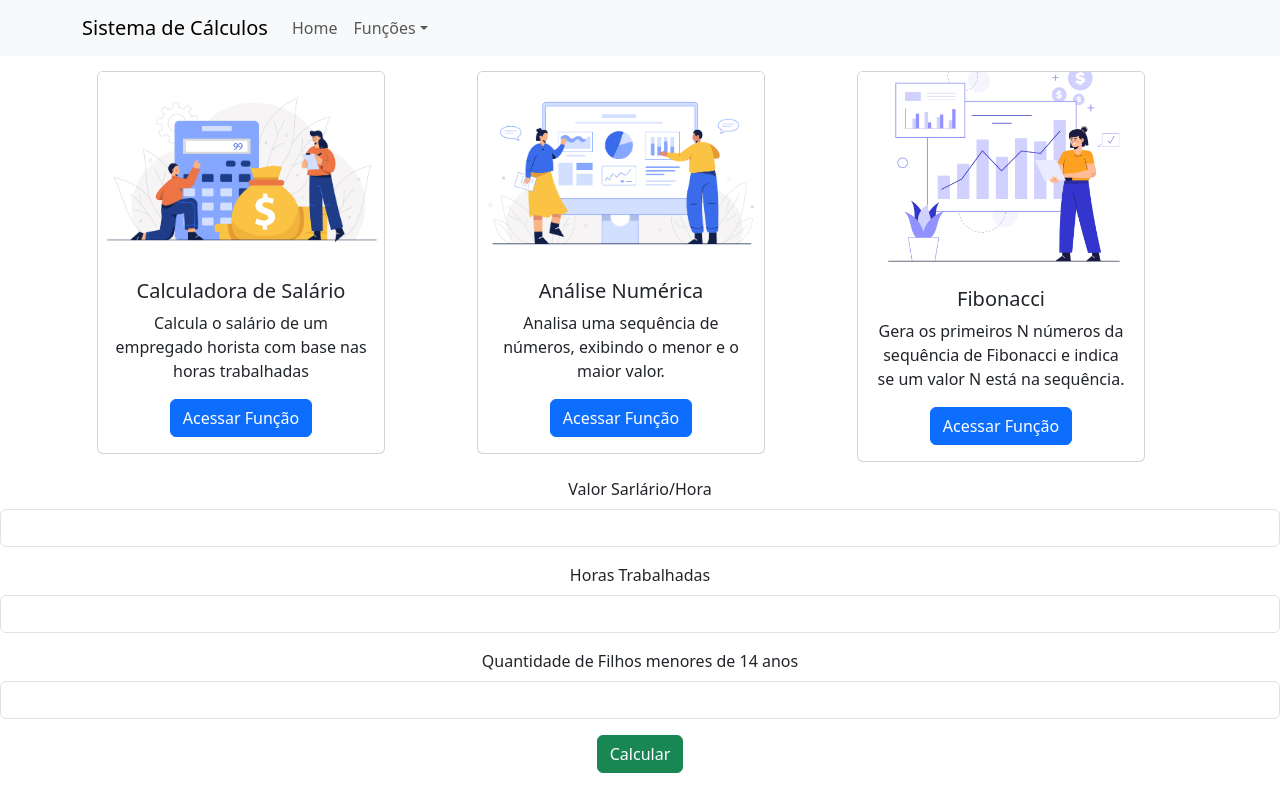
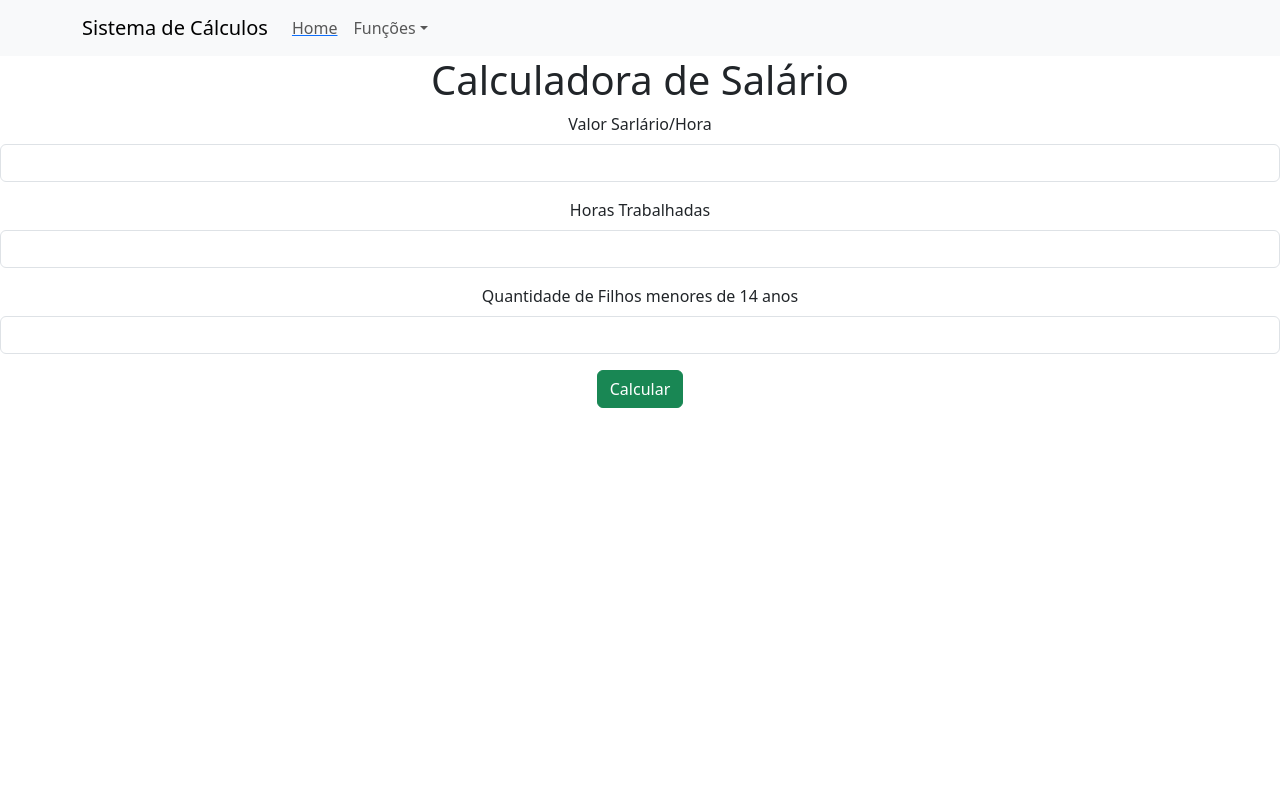
Before and after one commit to JVictor1012/SistemaCalculos, a React (Create React App) app: page /calculadora in a window 1280 px wide. Built offline with nearby package versions, Linux system fonts and the light colour scheme.

Commit message:
adicionando rotas

```diff
--- a/package.json
+++ b/package.json
@@ -10,6 +10,7 @@
     "react": "^18.2.0",
     "react-bootstrap": "^2.10.2",
     "react-dom": "^18.2.0",
+    "react-router-dom": "^6.22.3",
     "react-scripts": "5.0.1",
     "web-vitals": "^2.1.4"
   },
--- a/src/App.css
+++ b/src/App.css
@@ -38,3 +38,7 @@
 }
 
 /*NavBar*/
+
+Nav.Link {
+  text-decoration: none;
+}
--- a/src/App.js
+++ b/src/App.js
@@ -1,4 +1,6 @@
 import './App.css';
+
+import { BrowserRouter as Router, Routes, Route } from "react-router-dom";
 
 import NavBar from './components/NavBar';
 import Cards from './components/Cards';
@@ -7,11 +9,13 @@ import Calculadora from './components/Calculadora';
 function App() {
   return (
     <div className="App">
-
-      <NavBar/>
-      <Cards/>
-      <Calculadora/>
-
+      <Router>
+        <NavBar/>
+        <Routes>
+          <Route path="/" element={<Cards />} />
+          <Route path="/calculadora" element={<Calculadora />} />
+        </Routes>
+      </Router>
     </div>
   );
 }
--- a/src/components/Calculadora.jsx
+++ b/src/components/Calculadora.jsx
@@ -36,6 +36,7 @@ export const Calculadora = () =>{
 
     return(
         <>
+        <h1>Calculadora de Salário</h1>
         <Form onSubmit={handleSubmit}>
             <Form.Group className="mb-3" controlId="formGroupSalario">
                 <Form.Label>Valor Sarlário/Hora</Form.Label>
--- a/src/components/Cards.jsx
+++ b/src/components/Cards.jsx
@@ -4,6 +4,8 @@ import Card from 'react-bootstrap/Card';
 import calculadora from "../assets/calculadora.jpg"
 import analise from "../assets/analise.jpg"
 import fibonacci from "../assets/fibonacci.jpg"
+
+import { Link } from 'react-router-dom';
 
 
 export const Cards = () =>{
@@ -20,7 +22,9 @@ export const Cards = () =>{
                                 <Card.Text>
                                     Calcula o salário de um empregado horista com base nas horas trabalhadas
                                 </Card.Text>
+                                <Link to='/calculadora'>
                                 <Button variant="primary">Acessar Função</Button>
+                                </Link>
                             </Card.Body>
                         </Card>
                     </div>
--- a/src/components/NavBar.jsx
+++ b/src/components/NavBar.jsx
@@ -2,6 +2,8 @@ import Container from 'react-bootstrap/Container';
 import Nav from 'react-bootstrap/Nav';
 import Navbar from 'react-bootstrap/Navbar';
 import NavDropdown from 'react-bootstrap/NavDropdown';
+
+import { Link } from 'react-router-dom';
 
 export const NavBar = () => {
 
@@ -12,7 +14,9 @@ export const NavBar = () => {
         <Navbar.Toggle aria-controls="basic-navbar-nav" />
         <Navbar.Collapse id="basic-navbar-nav">
           <Nav className="me-auto">
-            <Nav.Link href="#home">Home</Nav.Link>
+            <Link to='/'>
+                <Nav.Link href="#home">Home</Nav.Link>
+            </Link>
 
             <NavDropdown title="Funções" id="basic-nav-dropdown">
 
```
Also changed, not shown: 1 other file (tests, documents, lock files or other folders).
